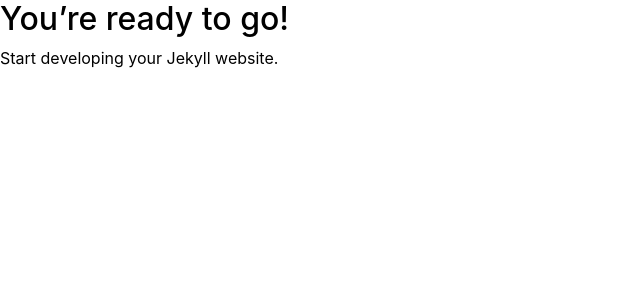
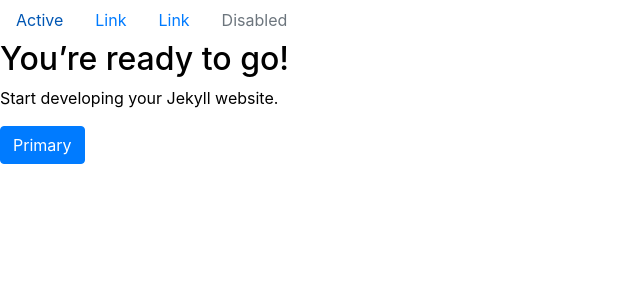
Before and after one commit to dan-carroll/SmiLynn, a Jekyll site: the page built from index.md, in a window 1280 px wide. Shown: the top 300 px of the page, without its empty margins (0-640 px from the left). Built offline with Jekyll 4.4.1, drawn with Linux system fonts in a browser that asks for light colours.

Commit message:
Add JS CDN files and test
Added jQuery, Popper, and bootstrap JS CDN links. And a Bootstrap button and navs bar to test bootstrap and jquery.

```diff
--- a/_layouts/default.html
+++ b/_layouts/default.html
@@ -7,6 +7,18 @@
     <link rel="stylesheet" href="{{ "/assets/css/main.css" | relative_url }}">
   </head>
   <body>
+
+	<nav class="nav">
+		<a class="nav-link active" href="#">Active</a>
+		<a class="nav-link" href="#">Link</a>
+		<a class="nav-link" href="#">Link</a>
+		<a class="nav-link disabled" href="#" tabindex="-1" aria-disabled="true">Disabled</a>
+	</nav>
+
     {{ content}}
+
+	<script src="https://code.jquery.com/jquery-3.5.1.slim.min.js" integrity="sha384-DfXdz2htPH0lsSSs5nCTpuj/zy4C+OGpamoFVy38MVBnE+IbbVYUew+OrCXaRkfj" crossorigin="anonymous"></script>
+	<script src="https://cdn.jsdelivr.net/npm/popper.js@1.16.1/dist/umd/popper.min.js" integrity="sha384-9/reFTGAW83EW2RDu2S0VKaIzap3H66lZH81PoYlFhbGU+6BZp6G7niu735Sk7lN" crossorigin="anonymous"></script>
+	<script src="https://cdn.jsdelivr.net/npm/bootstrap@4.6.0/dist/js/bootstrap.min.js" integrity="sha384-+YQ4JLhjyBLPDQt//I+STsc9iw4uQqACwlvpslubQzn4u2UU2UFM80nGisd026JF" crossorigin="anonymous"></script>
   </body>
 </html>
--- a/index.md
+++ b/index.md
@@ -6,3 +6,5 @@ title: "Happy Jekylling!"
 ## You're ready to go!
 
 Start developing your Jekyll website.
+
+<button type="button" class="btn btn-primary">Primary</button>
```
